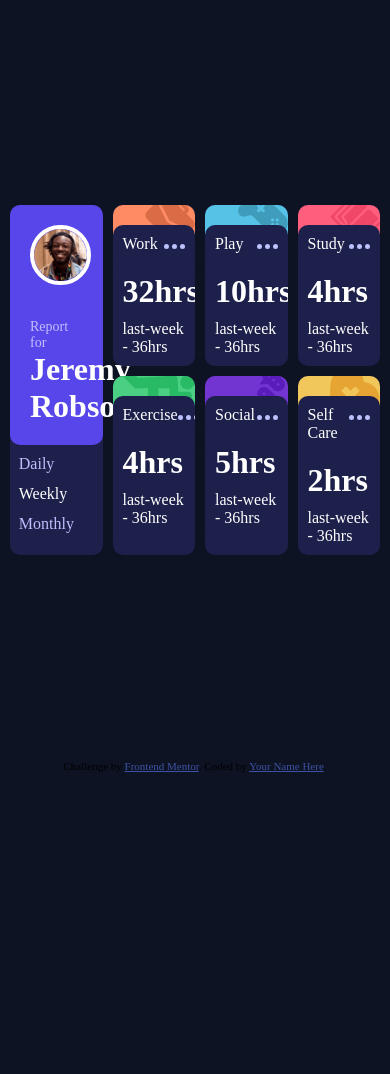
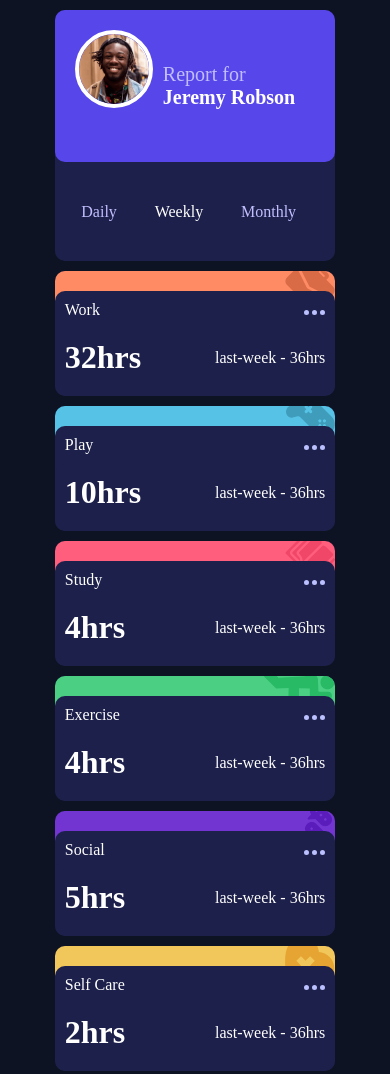
Before and after one commit to queensk/time-tracking-dashboard-main, a plain HTML site: page index.html in a window 390 px wide. Shown: the top 1074 px of the page. Before the commit the page ends 844 px from the top, so only its background shows below. Drawn offline with Linux system fonts and the light colour scheme.

Commit message:
moblie view

```diff
--- a/style.css
+++ b/style.css
@@ -2,6 +2,7 @@
 * {
   margin: 0;
   padding: 0;
+  transition: all ease-in-out 0.3s;
 }
 body {
   background-color: #0d1323;
@@ -28,8 +29,11 @@ body {
 .grid-item:hover,
 .grid-item:hover .cls-hover-card {
   background-color: #34397b;
+  cursor: pointer;
 }
-
+.activity-icon img {
+  cursor: pointer;
+}
 .grid-item-wide {
   grid-row: span 2;
   background-color: #1d204b;
@@ -138,4 +142,57 @@ body {
   background-color: #f1c75b;
 }
 @media (max-width: 767px) {
+  .grid-container {
+    display: grid;
+    grid-template-columns: auto; /* Set a single column for mobile view */
+    gap: 10px;
+    padding: 10px;
+    background-color: #0d1323;
+  }
+
+  .grid-item {
+    /* border: 1px solid #fff; */
+    overflow: hidden;
+  }
+  .container {
+    display: flex;
+    align-items: center;
+    justify-content: center;
+    width: 100%;
+    height: 100%;
+  }
+  .activity {
+    display: flex;
+    align-items: center;
+    justify-content: center;
+  }
+  .activity p {
+    text-align: center;
+    margin: 0px;
+    padding: 0px;
+  }
+  .about-user {
+    display: grid;
+    grid-template-columns: auto auto;
+    /* justify-items: center; */
+    /* align-items: center; */
+  }
+  .user-image {
+    grid-row: span 2;
+  }
+  .about-user h1,
+  .about-user p {
+    width: 100%;
+    font-size: 20px;
+    margin: 0 20px 0 10px;
+  }
+  .about-user p {
+    display: flex;
+    align-items: flex-end;
+  }
+  .current-activity{
+    display: flex;
+    align-items: center;
+    justify-content:space-between
+  }
 }
```
Also changed, not shown: index.html (+19 -7 lines).
